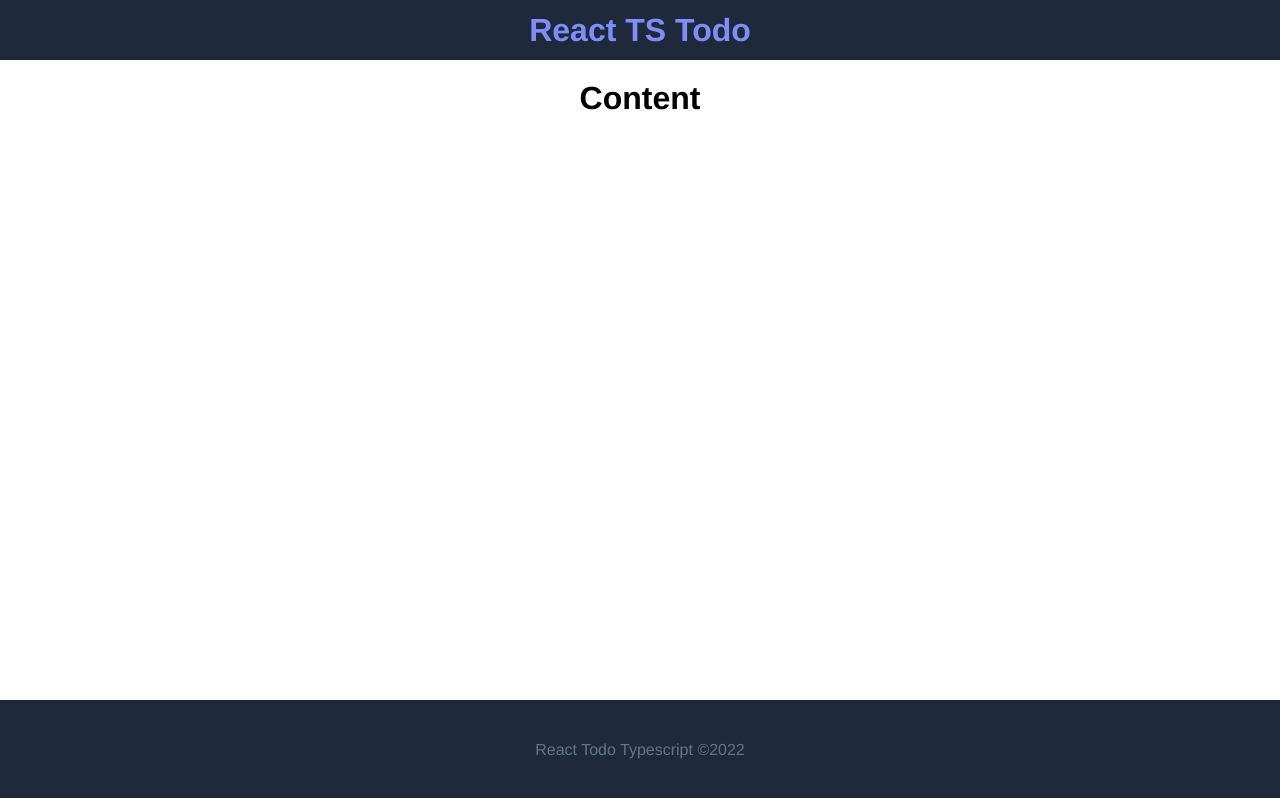
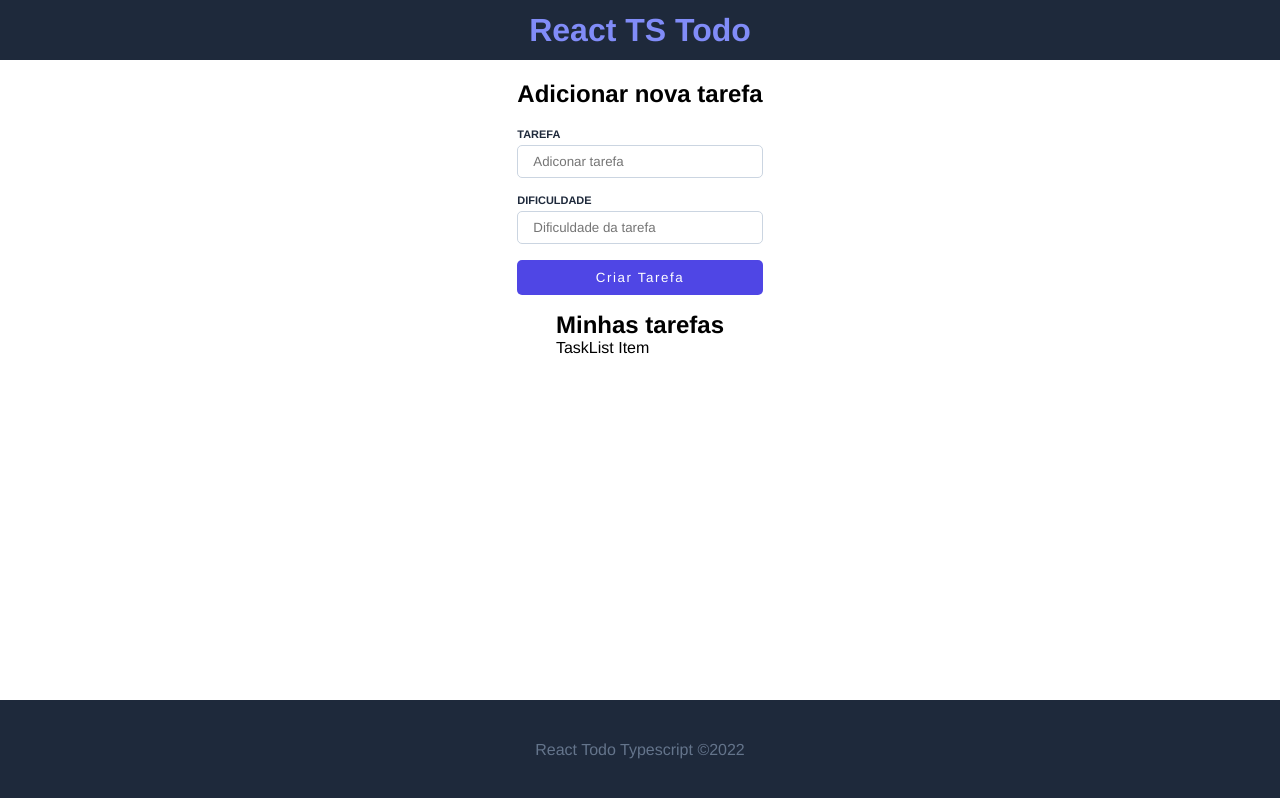
Before and after one commit to leoziondev/ud-ts-react-todo-mb, a React (Create React App) app: page / in a window 1280 px wide. Built offline with nearby package versions, Linux system fonts and the light colour scheme.

Commit message:
add components taskForm and TaskList

```diff
--- a/src/App.tsx
+++ b/src/App.tsx
@@ -2,13 +2,22 @@ import Footer from "./components/Footer"
 import Header from "./components/Header"
 
 import styles from './App.module.css'
+import TaskForm from "./components/TaskForm";
+import TaskList from "./components/TaskList";
 
 const App = () => {
   return (
     <div className={styles.bodyWrapper}>
       <Header />
       <main>
-        <h1>Content</h1>
+        <div>
+          <h2>Adicionar nova tarefa</h2>
+          <TaskForm btnText="Criar Tarefa" />
+        </div>
+        <div>
+          <h2>Minhas tarefas</h2>
+          <TaskList />
+        </div>
       </main>
       <Footer />
     </div>
--- /dev/null
+++ b/src/components/TaskForm.module.css
@@ -0,0 +1,43 @@
+.form {
+    display: flex;
+    flex-direction: column;
+    max-width: 400px;
+    margin: 20px auto 0;
+}
+
+.form label {
+    display: block;
+    text-transform: uppercase;
+    font-size: .685rem;
+    font-weight: bold;
+    color: #1e293b;
+    margin-bottom: 5px;
+}
+
+.form input {
+    padding: 8px 15px;
+    margin-bottom: 1rem;
+    border-radius: 5px;
+    border: 1px solid #cbd5e1;
+    display: block;
+    width: 100%;
+}
+
+.form input:focus {
+    outline: none;
+    border-color: #64748b;
+}
+
+.form input[type="submit"] {
+    background-color: #4f46e5;
+    color: white;
+    cursor: pointer;
+    border: none;
+    padding: 10px 15px;
+    letter-spacing: .1rem;
+    transition: all ease-in-out .2s;
+}
+
+.form input[type="submit"]:hover {
+    background-color: #818cf8;
+}
--- /dev/null
+++ b/src/components/TaskForm.tsx
@@ -0,0 +1,23 @@
+import styles from './TaskForm.module.css'
+
+type Props = {
+    btnText: string
+}
+
+const TaskForm = ({btnText}: Props) => {
+  return (
+    <form className={styles.form}>
+        <div>
+            <label htmlFor="task">Tarefa</label>
+            <input type="text" name="task" placeholder="Adiconar tarefa" />
+        </div>
+        <div>
+            <label htmlFor="difficulty">Dificuldade</label>
+            <input type="text" name="difficulty" placeholder="Dificuldade da tarefa" />
+        </div>
+        <input type="submit" value={btnText} />
+    </form>
+  )
+}
+
+export default TaskForm
--- /dev/null
+++ b/src/components/TaskList.tsx
@@ -0,0 +1,11 @@
+type Props = {}
+
+const TaskList = (props: Props) => {
+  return (
+    <div>
+        <p>TaskList Item</p>
+    </div>
+  )
+}
+
+export default TaskList
--- a/src/index.css
+++ b/src/index.css
@@ -1,5 +1,6 @@
 /* colors theme {
   --gray-50: "#f8fafc"
+  --gray-300: "#cbd5e1"
   --gray-500: "#64748b"
   --gray-800: "#1e293b";
   --brand-600: "#4f46e5"
```
